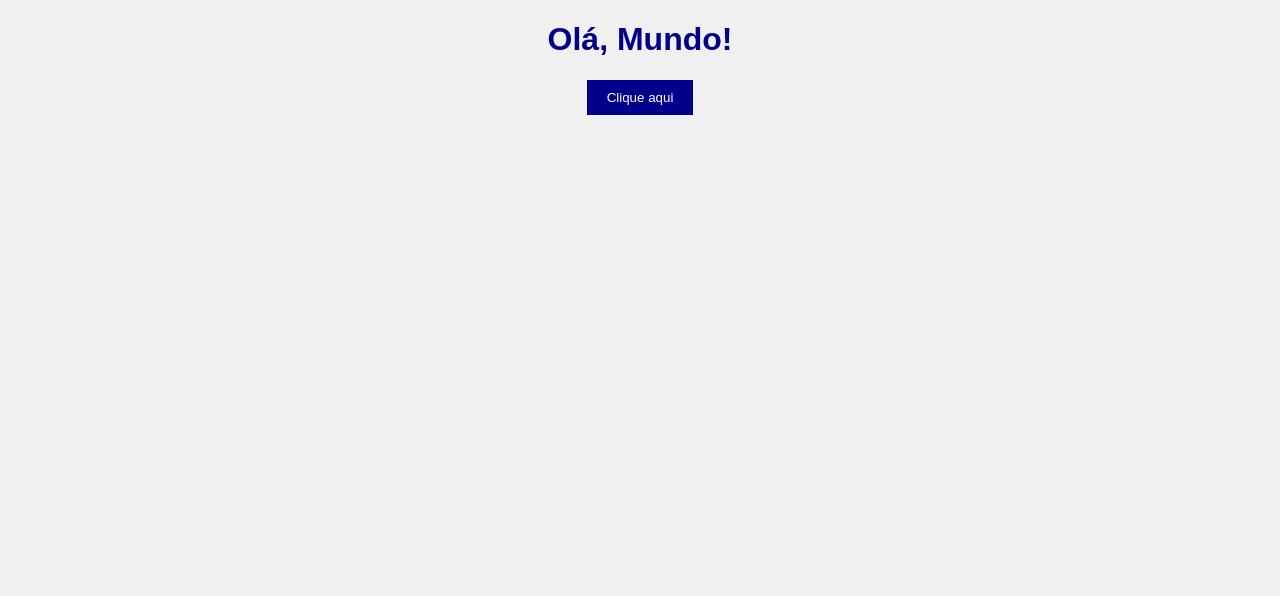
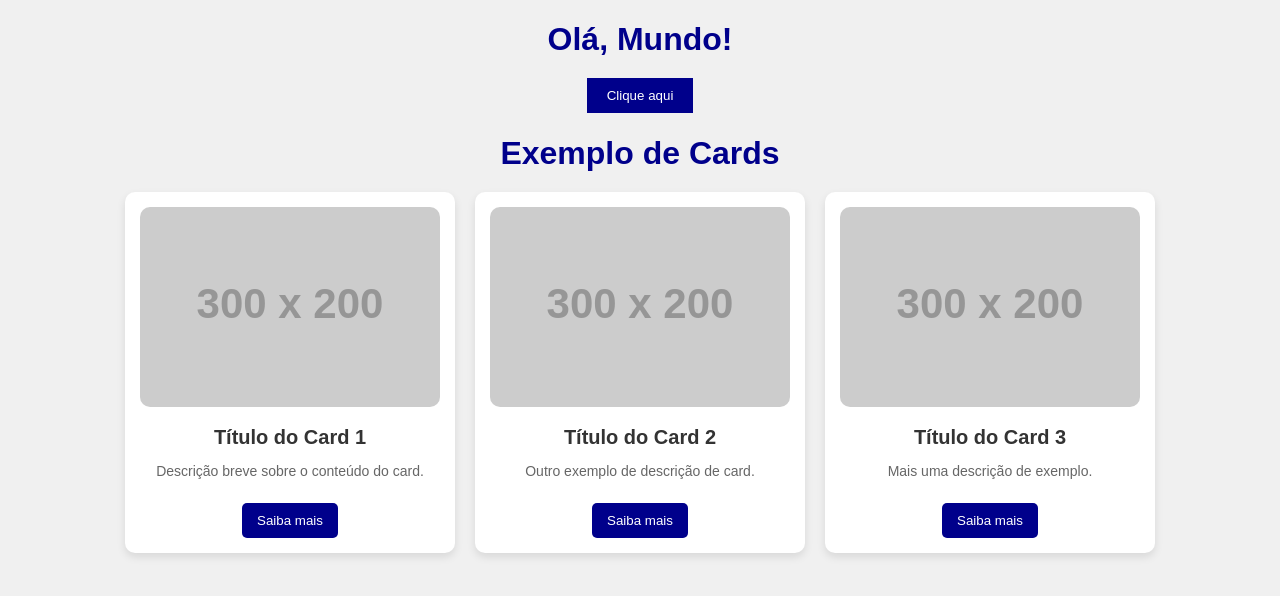
Before and after one commit to Passianoto1/atividade-portifolio, a plain HTML site: page index.html in a window 1280 px wide. Drawn offline with Linux system fonts and the light colour scheme; placeholder pictures from the web are drawn by us.

Commit message:
creation of card templates

```diff
--- a/index.html
+++ b/index.html
@@ -12,6 +12,31 @@
         <h1 id="titulo">Olá, Mundo!</h1>
   <button onclick="mudarTexto()">Clique aqui</button>
 
+  <h1>Exemplo de Cards</h1>
+
+  <div class="container">
+    <div class="card">
+      <img src="https://via.placeholder.com/300x200" alt="Imagem 1">
+      <h2>Título do Card 1</h2>
+      <p>Descrição breve sobre o conteúdo do card.</p>
+      <button>Saiba mais</button>
+    </div>
+
+    <div class="card">
+      <img src="https://via.placeholder.com/300x200" alt="Imagem 2">
+      <h2>Título do Card 2</h2>
+      <p>Outro exemplo de descrição de card.</p>
+      <button>Saiba mais</button>
+    </div>
+
+    <div class="card">
+      <img src="https://via.placeholder.com/300x200" alt="Imagem 3">
+      <h2>Título do Card 3</h2>
+      <p>Mais uma descrição de exemplo.</p>
+      <button>Saiba mais</button>
+    </div>
+  </div>
+
     </div>
 
      <script src="index.js"></script>
--- a/style.css
+++ b/style.css
@@ -6,6 +6,7 @@ body {
 
 h1 {
   color: darkblue;
+   margin-bottom: 20px;
 }
 
 button {
@@ -15,3 +16,54 @@ button {
   color: white;
   cursor: pointer;
 }
+
+
+.container {
+  display: flex;
+  justify-content: center;
+  flex-wrap: wrap;
+  gap: 20px;
+}
+
+.card {
+  background: #fff;
+  border-radius: 10px;
+  box-shadow: 0 4px 8px rgba(0,0,0,0.1);
+  width: 300px;
+  padding: 15px;
+  transition: transform 0.2s;
+}
+
+.card img {
+  width: 100%;
+  border-radius: 10px;
+}
+
+.card h2 {
+  margin: 15px 0 10px;
+  font-size: 20px;
+  color: #333;
+}
+
+.card p {
+  font-size: 14px;
+  color: #666;
+}
+
+.card button {
+  margin-top: 10px;
+  padding: 10px 15px;
+  border: none;
+  background: darkblue;
+  color: white;
+  border-radius: 5px;
+  cursor: pointer;
+}
+
+.card button:hover {
+  background: navy;
+}
+
+.card:hover {
+  transform: scale(1.05);
+}
```
